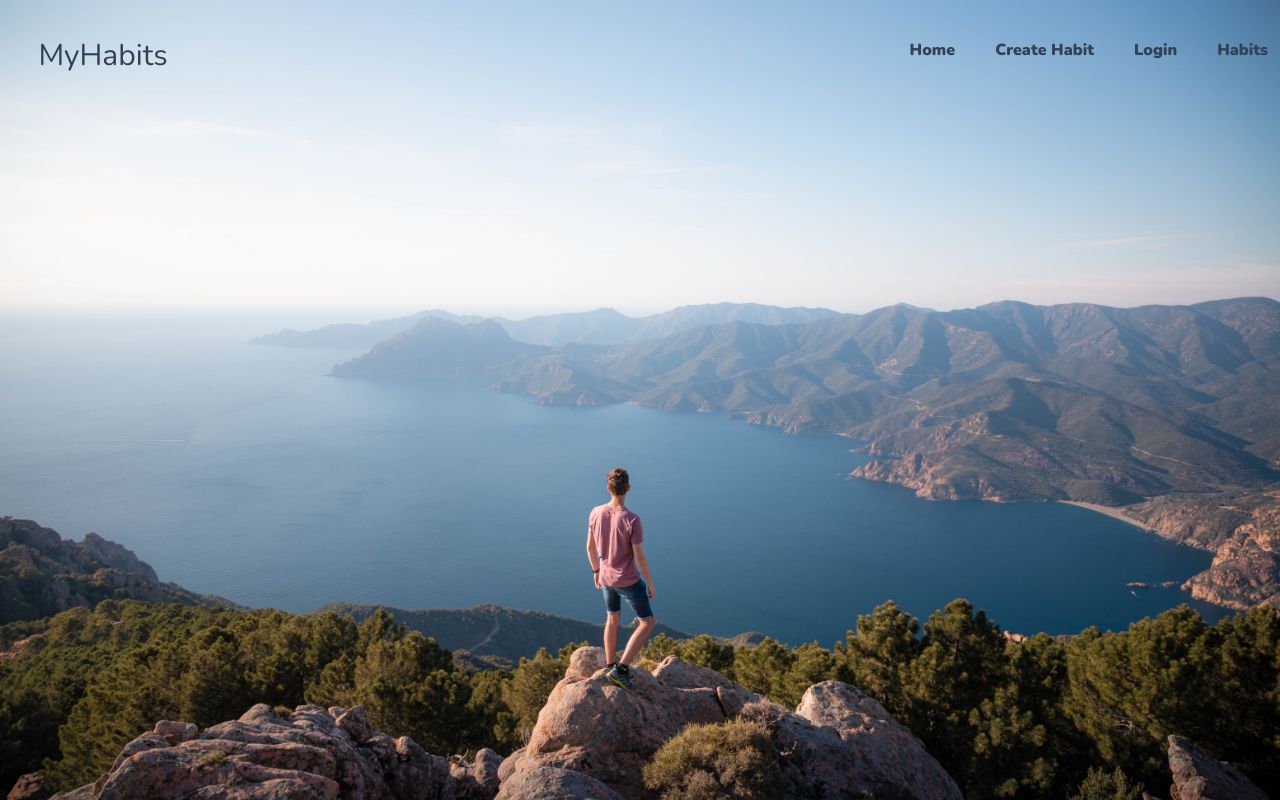
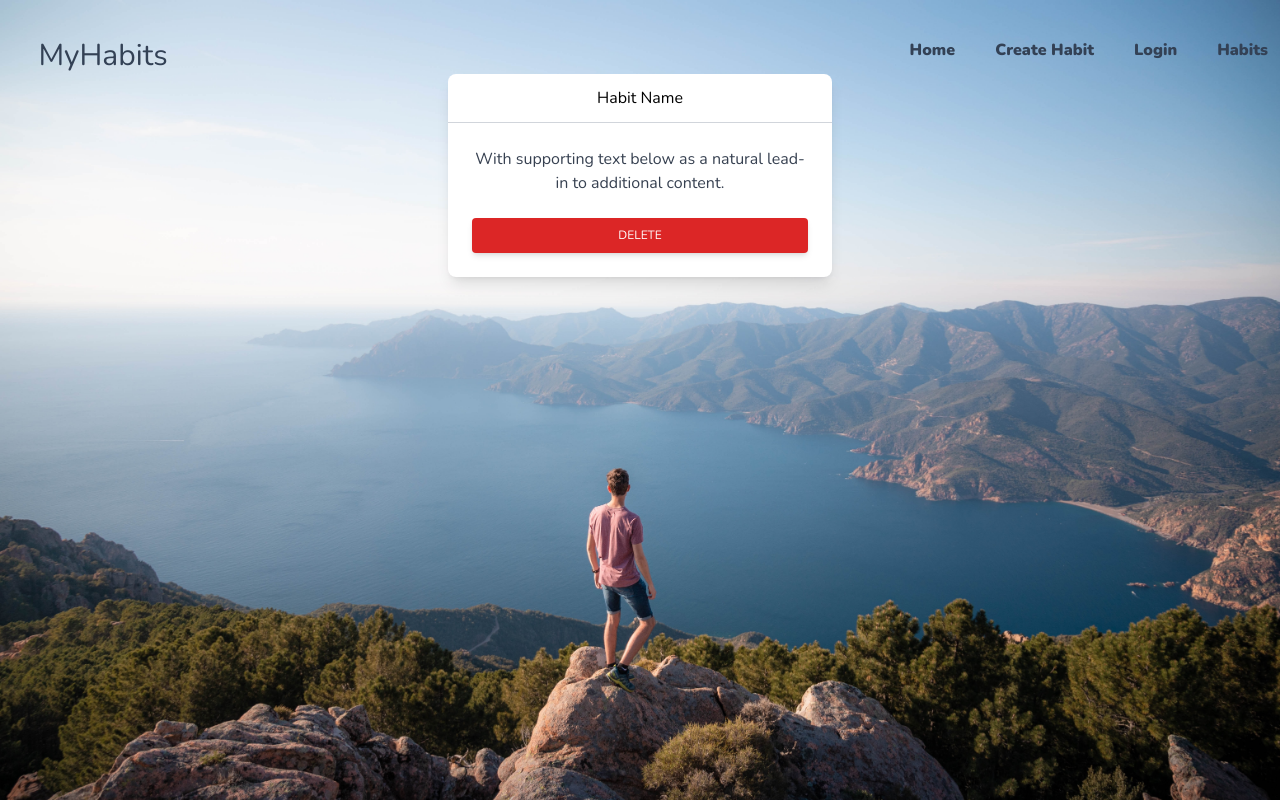
Before and after one commit to Jeffrod1098/habit-forming-app-frontend, a React (Create React App) app: page /habitList in a window 1280 px wide. Built offline with nearby package versions, Linux system fonts and the light colour scheme.

Commit message:
added card for each habit listed for habitList page.

```diff
--- a/src/HabitList.js
+++ b/src/HabitList.js
@@ -39,6 +39,36 @@ const HabitList = () => {
                     )
                 })
             } */}
+
+<div class="flex justify-center">
+  <div class="block rounded-lg shadow-lg bg-white max-w-sm text-center">
+    <div class="py-3 px-6 border-b border-gray-300">
+      Habit Name
+    </div>
+    <div class="p-6">
+      <p class="text-gray-700 text-base mb-4">
+        With supporting text below as a natural lead-in to additional content.
+      </p>
+      <button type="button" class="  w-full
+  px-6
+  py-2.5
+  bg-red-600
+  text-white
+  font-medium
+  text-xs
+  leading-tight
+  uppercase
+  rounded
+  shadow-md
+  hover:bg-red-700 hover:shadow-lg
+  focus:bg-red-700 focus:shadow-lg focus:outline-none focus:ring-0
+  active:bg-red-800 active:shadow-lg
+  transition
+  duration-150
+  ease-in-out">Delete</button>
+    </div>
+  </div>
+</div>
         </div>
     )
 }
```
